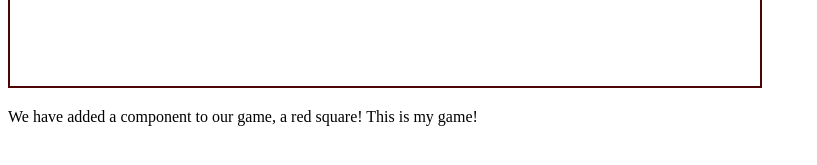
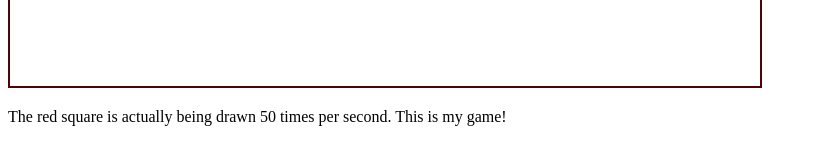
Before and after one commit to sumedhaKl/student-2, a Jekyll site: the page _posts/2023-12-25-NewGame.html, which Jekyll copies as it is, in a window 1280 px wide. Shown: the part 424-589 px from the top of the page, without its empty margins (0-817 px from the left). Built offline with Jekyll 4.4.1, drawn with Linux system fonts in a browser that asks for light colours.

Commit message:
first commit

```diff
--- a/_posts/2023-12-25-NewGame.html
+++ b/_posts/2023-12-25-NewGame.html
@@ -14,8 +14,8 @@
 var myGamePiece;
 
 function startGame() {
+    myGamePiece = new component(30, 30, "red", 10, 120);
     myGameArea.start();
-    myGamePiece = new component(30, 30, "red", 10, 120);
 }
 
 var myGameArea = {
@@ -51,9 +51,6 @@ function updateGameArea() {
 }
 
 </script>
-
-<p>We have added a component to our game, a red square! This is my game!
-</p>
-
+<p>The red square is actually being drawn 50 times per second. This is my game!</p>
 </body>
 </html>
```
Lines whose indentation alone changed are shown as unchanged.
